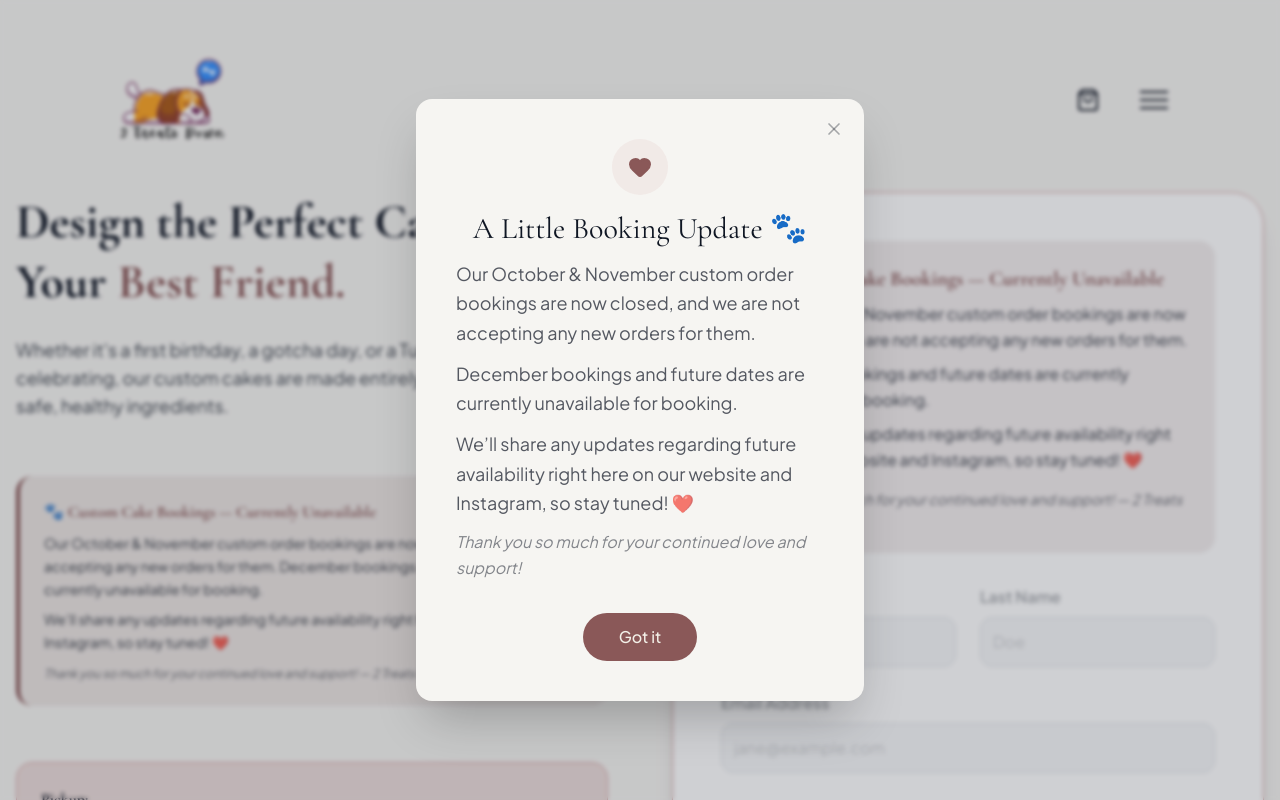
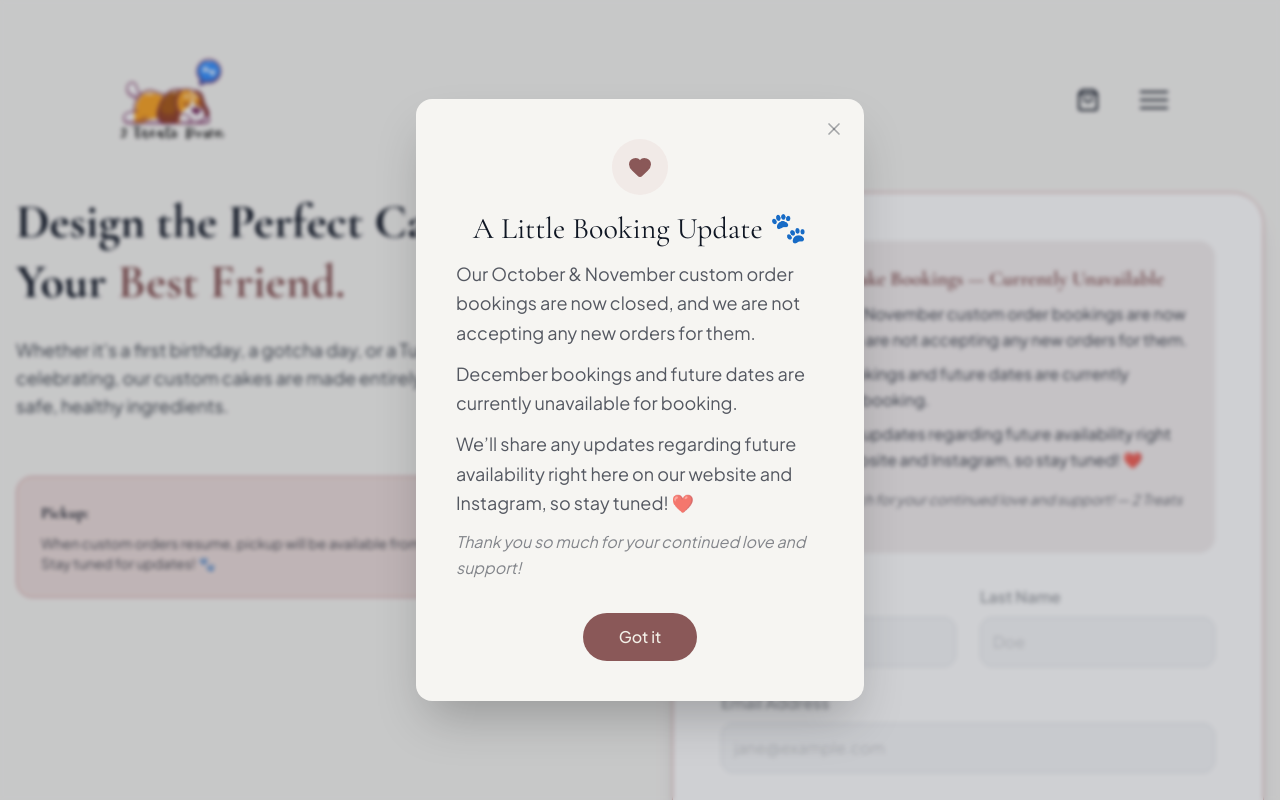
Before and after one commit to navinagarwaleb/2TreatsDown_Final, a Next.js app: page /custom-cake in a window 1280 px wide. Shown: the top 800 px of the page. Built offline with nearby package versions, Linux system fonts and the light colour scheme.

Commit message:
Remove duplicate booking message from custom-cake page left panel

```diff
--- a/app/custom-cake/page.tsx
+++ b/app/custom-cake/page.tsx
@@ -20,19 +20,6 @@ export default function CustomCakePage() {
                         Whether it's a first birthday, a gotcha day, or a Tuesday worth celebrating, our custom cakes are made entirely from scratch using safe, healthy ingredients.
                     </p>
 
-                    <div className="mt-8 p-6 bg-clay-rose/10 border-l-4 border-clay-rose rounded-2xl">
-                        <h4 className="font-bold text-clay-rose mb-2">🐾 Custom Cake Bookings — Currently Unavailable</h4>
-                        <p className="text-sm text-sumi/80 leading-relaxed">
-                            Our October &amp; November custom order bookings are now closed, and we are not accepting any new orders for them. December bookings and future dates are currently unavailable for booking.
-                        </p>
-                        <p className="text-sm text-sumi/80 leading-relaxed mt-2">
-                            We&rsquo;ll share any updates regarding future availability right here on our website and Instagram, so stay tuned! ❤️
-                        </p>
-                        <p className="text-xs text-sumi/60 italic mt-3">
-                            Thank you so much for your continued love and support! — 2 Treats Down 🐾
-                        </p>
-                    </div>
-
                     <div className="mt-8 p-6 bg-brand-pink/30 rounded-2xl border border-brand-pink">
                         <h4 className="font-bold text-brand-dark mb-2">Pickup:</h4>
                         <p className="text-sm opacity-90 text-brand-dark/80">
```
